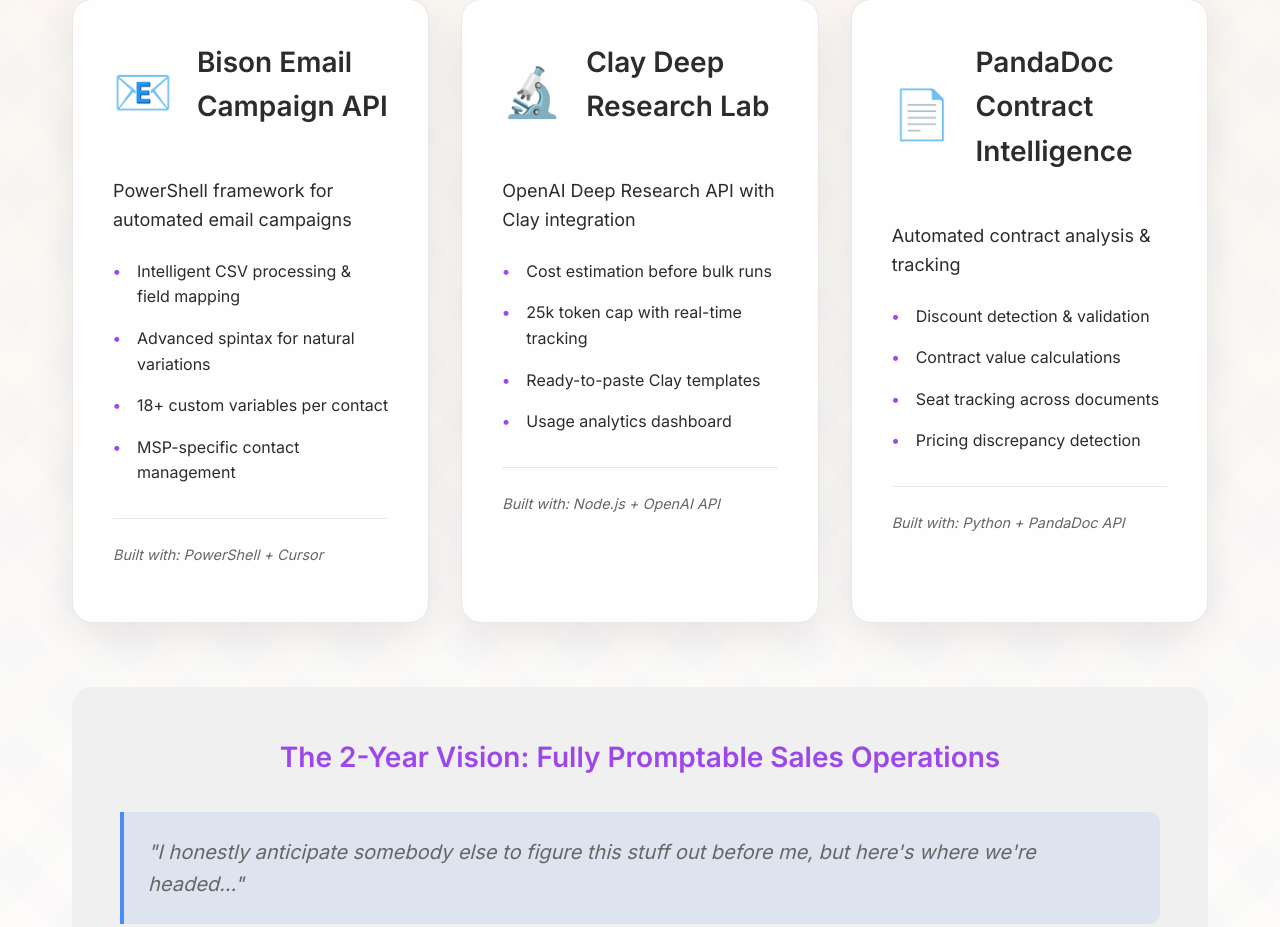
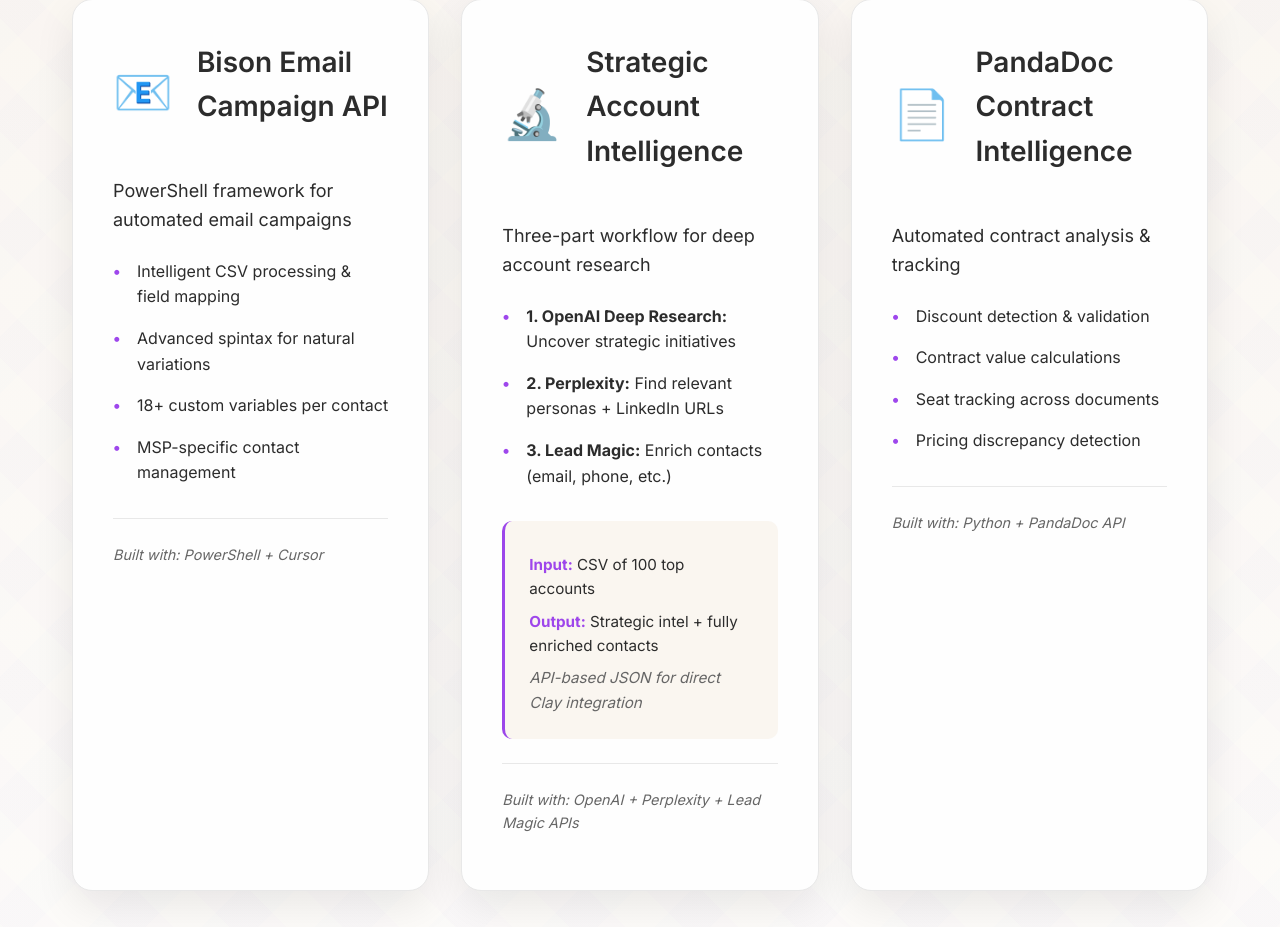
Before and after one commit to Lazysalesxyz/GTM-AI-presentation, a website: page index.html in a window 1280 px wide. Shown: the part 9983-10910 px from the top of the page. Drawn offline with Linux system fonts and the light colour scheme.

Commit message:
Update Clay Deep Research to Strategic Account Intelligence - accurate 3-part workflow description

```diff
--- a/index.html
+++ b/index.html
@@ -341,21 +341,25 @@
                     </div>
                 </div>
 
-                <!-- Clay Deep Research -->
+                <!-- Strategic Account Intelligence -->
                 <div class="prototype-card">
                     <div class="prototype-header">
                         <span class="prototype-icon">🔬</span>
-                        <h3>Clay Deep Research Lab</h3>
+                        <h3>Strategic Account Intelligence</h3>
                     </div>
                     <div class="prototype-content">
-                        <p>OpenAI Deep Research API with Clay integration</p>
+                        <p>Three-part workflow for deep account research</p>
                         <ul>
-                            <li>Cost estimation before bulk runs</li>
-                            <li>25k token cap with real-time tracking</li>
-                            <li>Ready-to-paste Clay templates</li>
-                            <li>Usage analytics dashboard</li>
+                            <li><strong>1. OpenAI Deep Research:</strong> Uncover strategic initiatives</li>
+                            <li><strong>2. Perplexity:</strong> Find relevant personas + LinkedIn URLs</li>
+                            <li><strong>3. Lead Magic:</strong> Enrich contacts (email, phone, etc.)</li>
                         </ul>
-                        <p class="tech-note">Built with: Node.js + OpenAI API</p>
+                        <div class="prototype-outcome">
+                            <p><strong>Input:</strong> CSV of 100 top accounts</p>
+                            <p><strong>Output:</strong> Strategic intel + fully enriched contacts</p>
+                            <p class="tech-note">API-based JSON for direct Clay integration</p>
+                        </div>
+                        <p class="tech-note">Built with: OpenAI + Perplexity + Lead Magic APIs</p>
                     </div>
                 </div>
 
--- a/styles.css
+++ b/styles.css
@@ -959,6 +959,29 @@
     font-size: 0.9rem;
     color: var(--medium-gray);
     font-style: italic;
+}
+
+.prototype-outcome {
+    background: var(--beige-light);
+    padding: 1.5rem;
+    border-radius: 10px;
+    margin: 1.5rem 0;
+    border-left: 3px solid var(--accent-purple);
+}
+
+.prototype-outcome p {
+    margin: 0.5rem 0;
+    font-size: 0.95rem;
+}
+
+.prototype-outcome strong {
+    color: var(--accent-purple);
+}
+
+.prototype-outcome .tech-note {
+    margin: 0;
+    padding: 0;
+    border: none;
 }
 
 /* Standout Note Styling */
```
